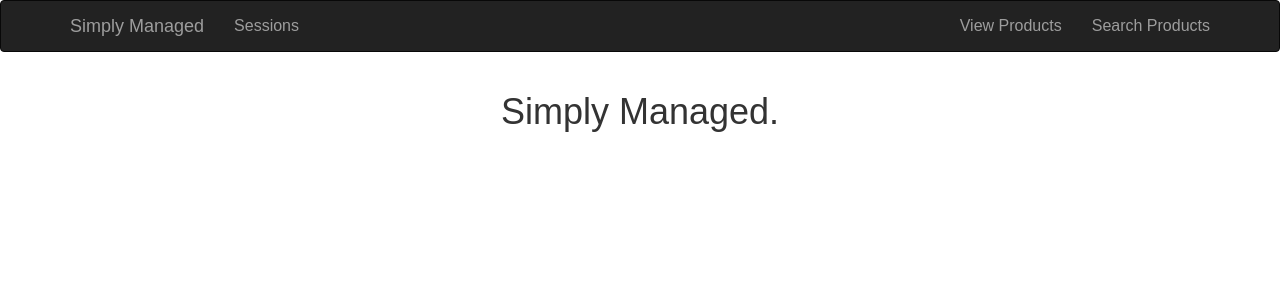
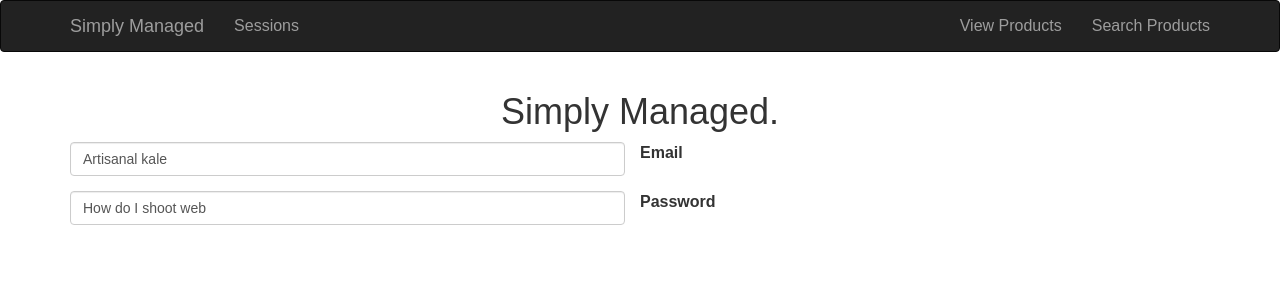
Before and after one commit to lukeschuyler/web-inventory, a React (Create React App) app: page / in a window 1280 px wide. Shown: the top 300 px of the page. Built offline with nearby package versions, Linux system fonts and the light colour scheme; a web font is replaced by a local one.

Commit message:
added login inputs

```diff
--- a/src/Home.js
+++ b/src/Home.js
@@ -3,10 +3,26 @@ import React, { Component } from 'react';
 class Home extends Component {
   render() {
     return (
-      <div className="home-container container">
-        <div className="logo-container">
-          <h1 className="logo">Simply Managed.</h1>
+      <div>
+        <div className="home-container container">
+          <div className="logo-container">
+            <h1 className="logo">Simply Managed.</h1>
+          </div>
         </div>
+        <form className="container">
+          <div className="form-group row">
+            <label for="example-text-input" className="col-form-label">Email</label>
+            <div className="col-xs-6">
+              <input className="form-control" type="text" value="Artisanal kale" id="example-text-input" />
+            </div>
+          </div>
+          <div className="form-group row">
+            <label for="example-search-input" className="col-form-label">Password</label>
+            <div className="col-xs-6">
+              <input className="form-control" type="search" value="How do I shoot web" id="example-search-input" />
+            </div>
+          </div>
+        </form>
       </div>
     );
   }
```
